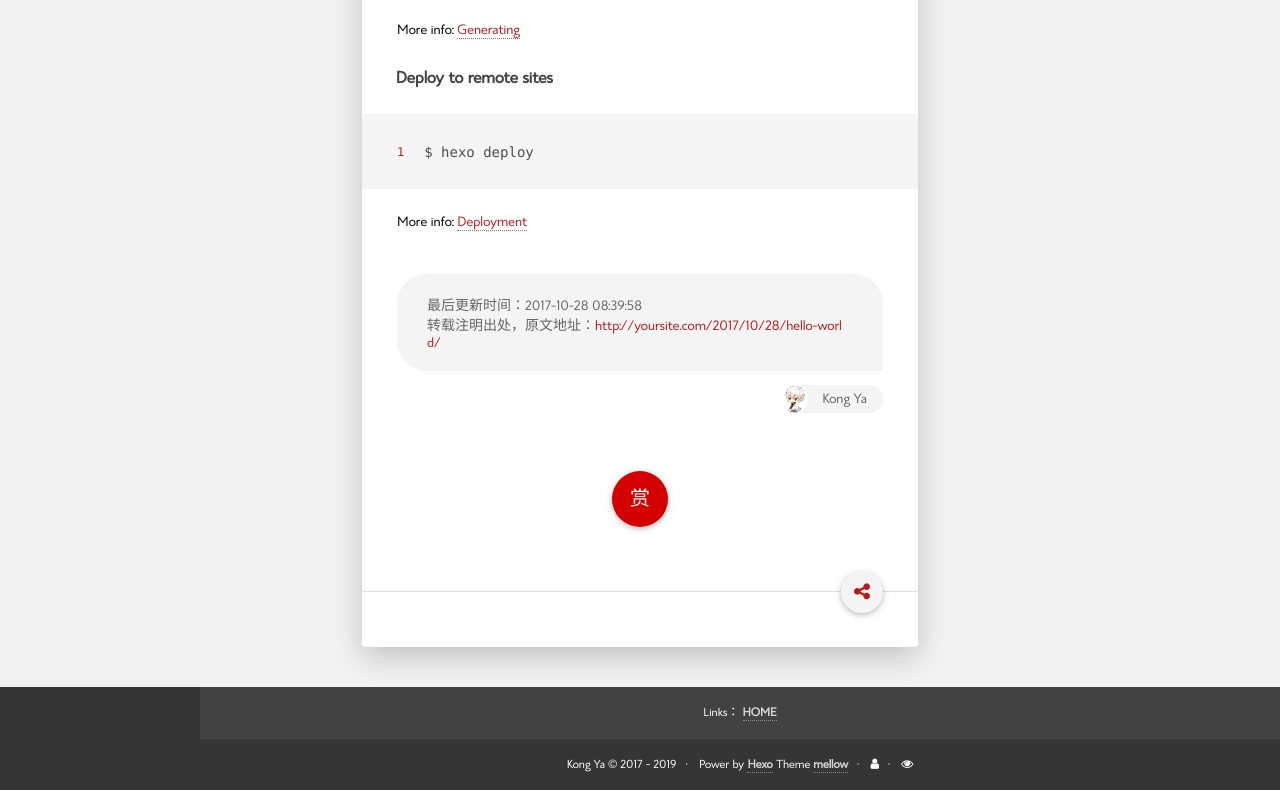
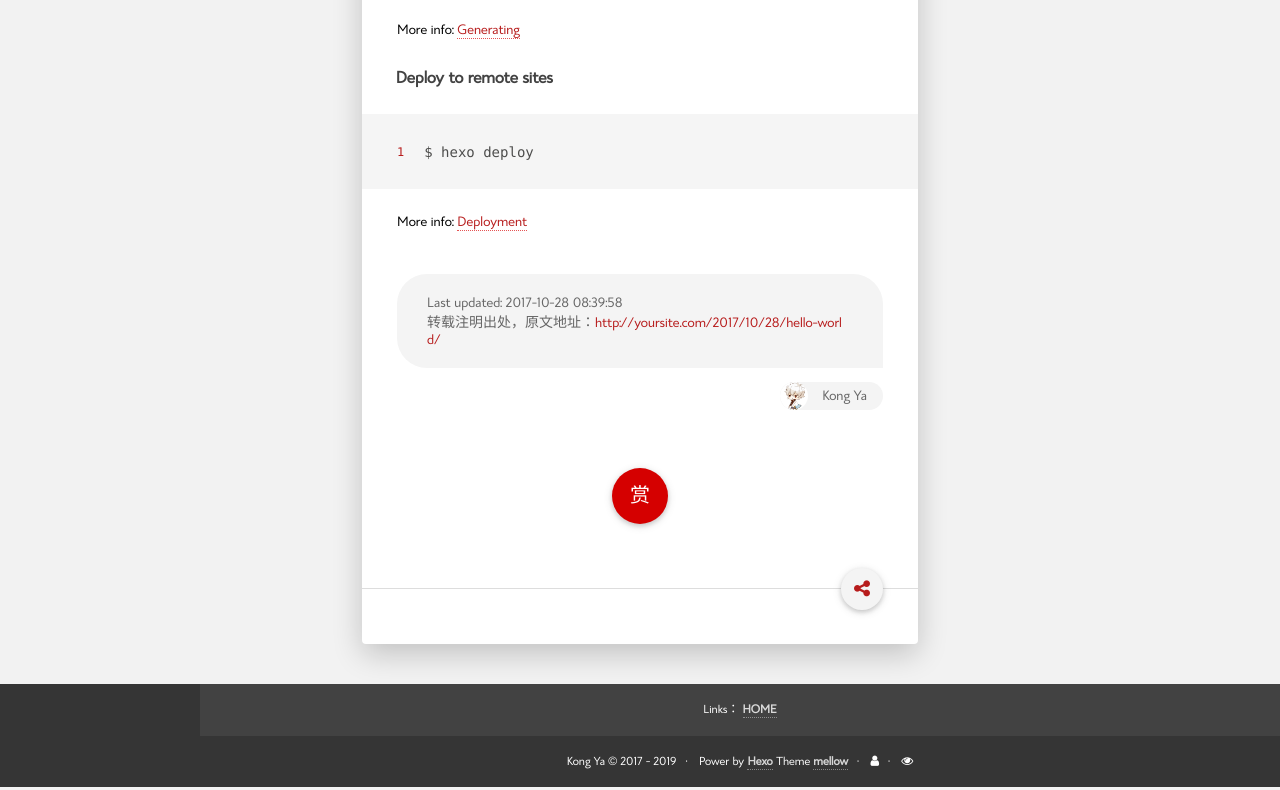
Before and after one commit to eleganceLiu/kongya.github.io, a plain HTML site: page 2017/10/28/hello-world/index.html in a window 1280 px wide. Shown: the part 1055-1845 px from the top of the page. Drawn offline with nearby package versions, Linux system fonts and the light colour scheme; some packages are replaced by stand-ins of ours; a script that the page names is missing.

Commit message:
Site updated: 2019-04-20 17:20:48

```diff
--- a/2017/10/28/hello-world/index.html
+++ b/2017/10/28/hello-world/index.html
@@ -224,7 +224,7 @@
     <div class="content">
 
 <span class="post-time">
-    最后更新时间：<time datetime="2017-10-28T00:39:58.000Z" itemprop="dateUpdated">2017-10-28 08:39:58</time>
+    Last updated: <time datetime="2017-10-28T00:39:58.000Z" itemprop="dateUpdated">2017-10-28 08:39:58</time>
 </span><br>
 
 
```
